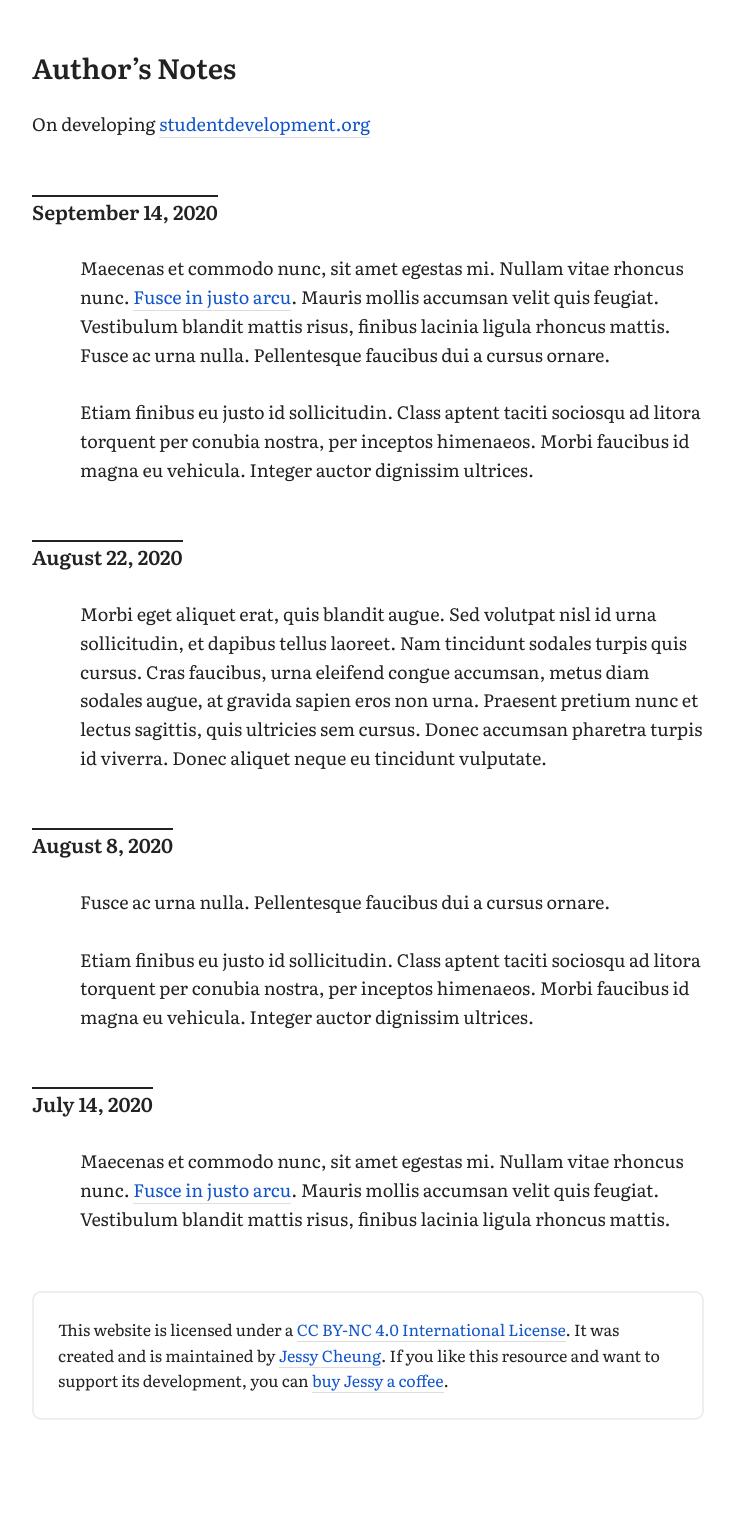
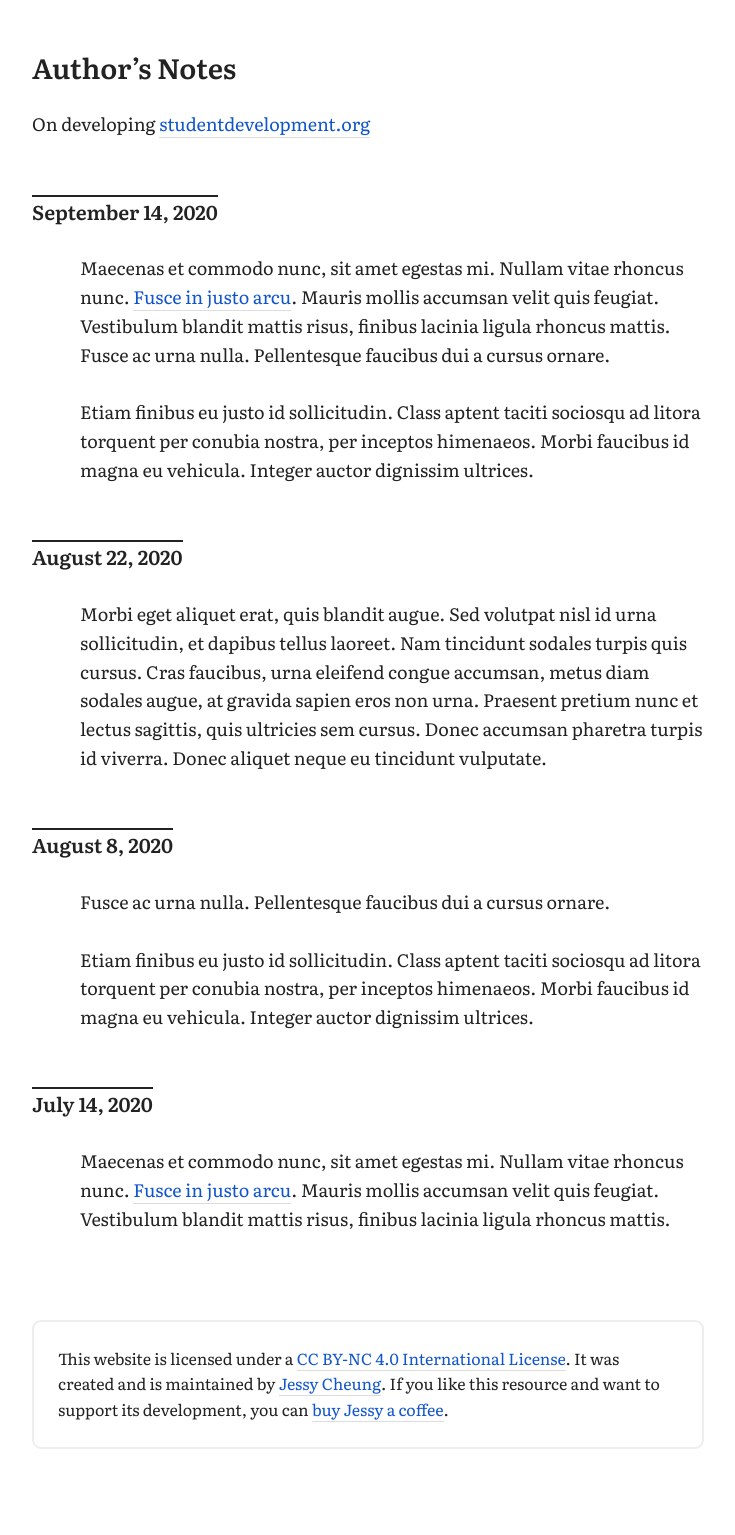
Before and after one commit to jl-c/jl-c.github.io, a Jekyll site: the page notes.html, which Jekyll copies as it is, in a window 1280 px wide. Shown: the whole page, without its empty margins (272-1007 px from the left). Built offline with Jekyll 4.4.1, drawn with Linux system fonts in a browser that asks for light colours; before the commit the page ends 1477 px from its top, so only the background shows below that.

Commit message:
Update notes.html

```diff
--- a/notes.html
+++ b/notes.html
@@ -63,7 +63,7 @@ border:2px solid #eee;
 border-radius:9px;
 line-height:1.6rem;
 max-width:39rem;
-margin:3.6rem auto;
+margin:5.4rem auto;
 padding:1.5rem
 }
 
```
